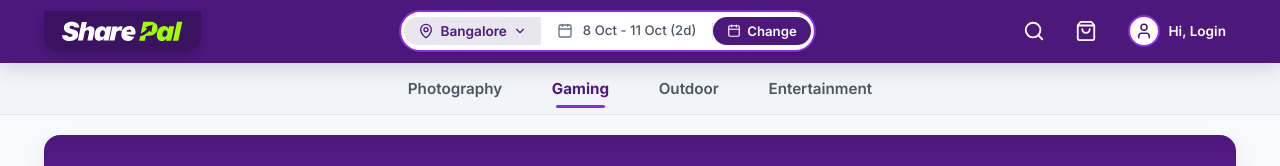
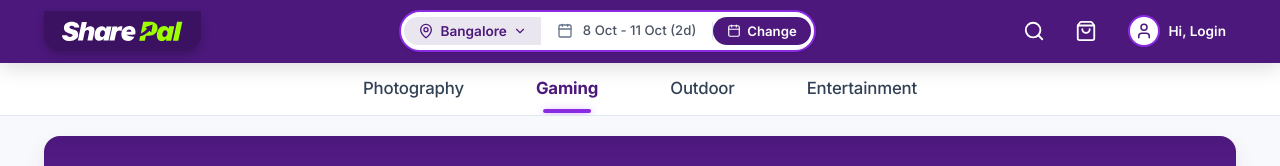
Before and after one commit to Avi00009/sharepal_copy_demo, a React (Vite) app: page / in a window 1280 px wide. Shown: the top 166 px of the page. Built offline with nearby package versions, Linux system fonts and the light colour scheme; the HTML template or start-up script is replaced by a standard one.

Commit message:
feat: add SharePal floating category navigation bar with sliding glide indicator animation and scroll elevation

```diff
--- a/src/App.jsx
+++ b/src/App.jsx
@@ -48,7 +48,8 @@ export default function App() {
   const [billableDays, setBillableDays] = useState(initialDates.days);
   const [isDatesConfirmed, setIsDatesConfirmed] = useState(true);
 
-  // Filters & Search
+  // Category & Subcategory Navigation
+  const [activeCategory, setActiveCategory] = useState('gaming');
   const [activeSubcat, setActiveSubcat] = useState('all');
   const [searchQuery, setSearchQuery] = useState('');
   const [sortBy, setSortBy] = useState('trending');
@@ -252,8 +253,17 @@ export default function App() {
         onOpenLoginModal={() => setIsLoginModalOpen(true)}
       />
 
-      {/* 2. Top Category Switcher */}
-      <CategoryNav activeCategory="gaming" />
+      {/* 2. Top Category Switcher with Floating Glide Animation */}
+      <CategoryNav
+        activeCategory={activeCategory}
+        onSelectCategory={(catId) => {
+          setActiveCategory(catId);
+          if (catId !== 'gaming') {
+            // Friendly prompt or preview
+            alert(`You selected ${catId.charAt(0).toUpperCase() + catId.slice(1)}! In this gaming assignment demo, gaming consoles remain active below.`);
+          }
+        }}
+      />
 
       {/* 3. Hero Banner */}
       <HeroBanner selectedCity={selectedCity} />
--- a/src/components/CategoryNav.jsx
+++ b/src/components/CategoryNav.jsx
@@ -1,25 +1,87 @@
-import React from 'react';
+import React, { useRef, useState, useEffect } from 'react';
 import { mainCategories } from '../data/categories';
 
 export default function CategoryNav({ activeCategory = 'gaming', onSelectCategory }) {
+  const containerRef = useRef(null);
+  const tabRefs = useRef({});
+  const [indicatorStyle, setIndicatorStyle] = useState({
+    left: 0,
+    width: 0,
+    opacity: 0
+  });
+  const [isScrolled, setIsScrolled] = useState(false);
+
+  // Recalculate floating indicator position whenever activeCategory changes or window resizes
+  const updateIndicator = () => {
+    const activeEl = tabRefs.current[activeCategory];
+    const containerEl = containerRef.current;
+    if (activeEl && containerEl) {
+      const containerRect = containerEl.getBoundingClientRect();
+      const activeRect = activeEl.getBoundingClientRect();
+
+      // Width of the pill bar under the text
+      const barWidth = Math.max(34, Math.min(activeRect.width * 0.72, 48));
+      const barLeft = (activeRect.left - containerRect.left) + (activeRect.width - barWidth) / 2;
+
+      setIndicatorStyle({
+        left: barLeft,
+        width: barWidth,
+        opacity: 1
+      });
+    }
+  };
+
+  useEffect(() => {
+    updateIndicator();
+    window.addEventListener('resize', updateIndicator);
+    return () => window.removeEventListener('resize', updateIndicator);
+  }, [activeCategory]);
+
+  // Floating elevation effect on scroll
+  useEffect(() => {
+    const handleScroll = () => {
+      setIsScrolled(window.scrollY > 20);
+    };
+    window.addEventListener('scroll', handleScroll, { passive: true });
+    return () => window.removeEventListener('scroll', handleScroll);
+  }, []);
+
   return (
-    <nav className="sp-category-nav-bar" aria-label="Main Categories">
+    <nav
+      className={`sp-category-nav-bar ${isScrolled ? 'floating-elevated' : ''}`}
+      aria-label="Main Categories"
+    >
       <div className="sp-container">
-        <div className="sp-category-tabs-wrap">
+        <div
+          ref={containerRef}
+          className="sp-category-tabs-container"
+        >
           {mainCategories.map((cat) => {
             const isActive = cat.id === activeCategory;
             return (
               <button
                 key={cat.id}
+                ref={(el) => (tabRefs.current[cat.id] = el)}
                 type="button"
-                className={`sp-cat-tab-item ${isActive ? 'active' : ''}`}
-                onClick={() => onSelectCategory && onSelectCategory(cat.id)}
+                className={`sp-category-tab-btn ${isActive ? 'active' : ''}`}
+                onClick={() => {
+                  onSelectCategory && onSelectCategory(cat.id);
+                }}
               >
                 <span>{cat.name}</span>
-                {isActive && <div className="sp-cat-indicator" />}
               </button>
             );
           })}
+
+          {/* Smooth Floating Glide Indicator Bar */}
+          <div
+            className="sp-floating-indicator-bar"
+            style={{
+              transform: `translateX(${indicatorStyle.left}px)`,
+              width: `${indicatorStyle.width}px`,
+              opacity: indicatorStyle.opacity
+            }}
+          />
         </div>
       </div>
     </nav>
--- a/src/index.css
+++ b/src/index.css
@@ -294,58 +294,101 @@ img {
 }
 
 /* ==========================================================================
-   CATEGORY BAR (Top Pill Swiper)
+   CATEGORY BAR (Floating Sticky Navigation with Gliding Indicator)
    ========================================================================== */
 .sp-category-nav-bar {
-  background: #F1F5F9;
-  border-bottom: 1px solid var(--color-border-subtle);
+  background: #FFFFFF;
+  border-bottom: 1px solid #E2E8F0;
   position: sticky;
   top: 57px;
   z-index: 40;
-}
-
-.sp-category-tabs-wrap {
+  transition: all 250ms ease;
+}
+
+@media (max-width: 1023px) {
+  .sp-category-nav-bar {
+    top: 86px;
+  }
+}
+
+.sp-category-nav-bar.floating-elevated {
+  background: rgba(255, 255, 255, 0.96);
+  backdrop-filter: blur(14px);
+  box-shadow: 0 4px 18px rgba(76, 24, 124, 0.07), 0 2px 6px rgba(0, 0, 0, 0.04);
+  border-bottom-color: #EDE9FE;
+}
+
+.sp-category-tabs-container {
+  position: relative;
   display: flex;
   align-items: center;
   justify-content: center;
-  gap: 1.5rem;
+  gap: 1.25rem;
+  padding: 0.65rem 0.5rem 0.75rem 0.5rem;
   overflow-x: auto;
   scrollbar-width: none;
-  padding: 0.6rem 1rem;
-}
-
-.sp-category-tabs-wrap::-webkit-scrollbar {
+}
+
+.sp-category-tabs-container::-webkit-scrollbar {
   display: none;
 }
 
-.sp-cat-tab-item {
+@media (min-width: 640px) {
+  .sp-category-tabs-container {
+    gap: 2.5rem;
+  }
+}
+
+@media (min-width: 1024px) {
+  .sp-category-tabs-container {
+    gap: 3.5rem;
+  }
+}
+
+.sp-category-tab-btn {
   position: relative;
-  font-size: 0.95rem;
-  font-weight: 600;
-  color: var(--color-text-secondary);
-  padding: 0.4rem 0.8rem;
-  border-radius: var(--radius-full);
+  font-size: 1rem;
+  font-weight: 500;
+  color: #334155;
+  padding: 0.3rem 0.5rem;
+  background: none;
+  border: none;
+  cursor: pointer;
   white-space: nowrap;
-  transition: color var(--transition-fast);
-}
-
-.sp-cat-tab-item:hover {
+  letter-spacing: -0.01em;
+  transition: color 180ms ease, transform 150ms ease;
+  user-select: none;
+}
+
+@media (min-width: 768px) {
+  .sp-category-tab-btn {
+    font-size: 1.05rem;
+  }
+}
+
+.sp-category-tab-btn:hover {
   color: var(--color-primary-purple);
-}
-
-.sp-cat-tab-item.active {
+  transform: translateY(-1px);
+}
+
+.sp-category-tab-btn.active {
   color: var(--color-primary-purple);
   font-weight: 700;
 }
 
-.sp-cat-indicator {
+/* Gliding Floating Indicator Pill */
+.sp-floating-indicator-bar {
   position: absolute;
-  bottom: -4px;
-  left: 20%;
-  right: 20%;
-  height: 3px;
-  border-radius: 999px;
-  background-color: var(--color-secondary-purple);
+  bottom: 2px;
+  left: 0;
+  height: 3.5px;
+  border-radius: 9999px;
+  background: #8A2BE2;
+  box-shadow: 0 2px 8px rgba(138, 43, 226, 0.45);
+  pointer-events: none;
+  transition: transform 320ms cubic-bezier(0.34, 1.56, 0.64, 1),
+              width 280ms cubic-bezier(0.34, 1.56, 0.64, 1),
+              opacity 200ms ease;
 }
 
 /* ==========================================================================
```
